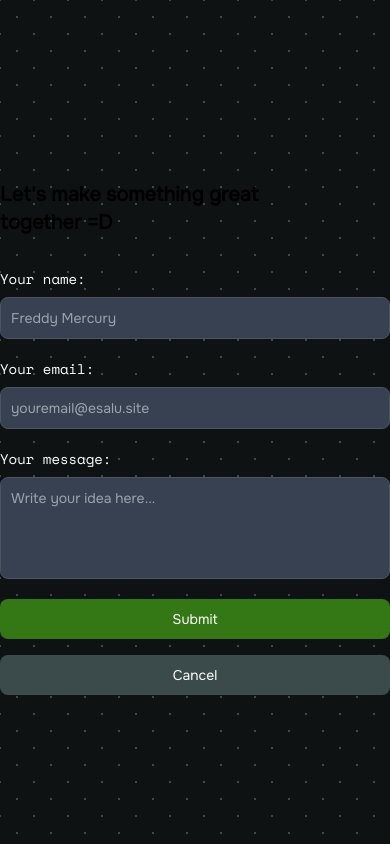
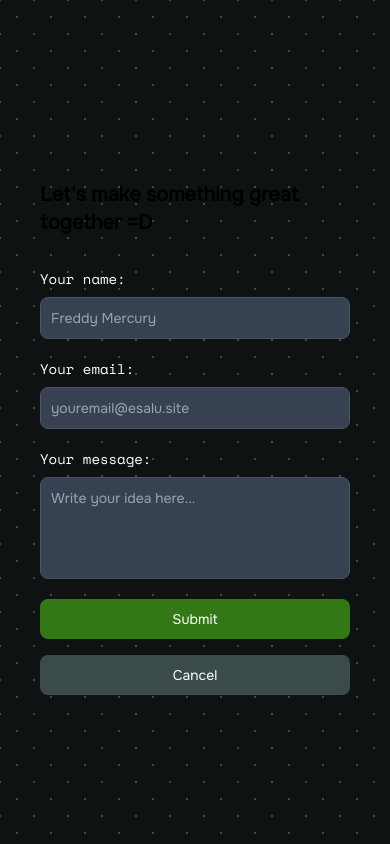
Before and after one commit to esalu-dev/portfolio, an Astro site: page /contact in a window 390 px wide. Built offline with nearby package versions, Linux system fonts and the light colour scheme; Astro itself is replaced by a stand-in of ours.

Commit message:
Added margin for mobile

```diff
--- a/src/pages/contact.astro
+++ b/src/pages/contact.astro
@@ -11,7 +11,7 @@ import Layout from "../layouts/Layout.astro";
 
 
    <section class="flex justify-center items-center h-dvh w-full">
-      <form class="w-[400px] dark">
+      <form class="w-[400px] dark mx-10">
          <h2 class="font-Onest font-bold text-xl my-8 w-72">Let's make something great together =D</h2>
          <div class="mb-5">
             <label for="email" class="block mb-2 text-sm font-medium text-white">Your name:</label>
```
